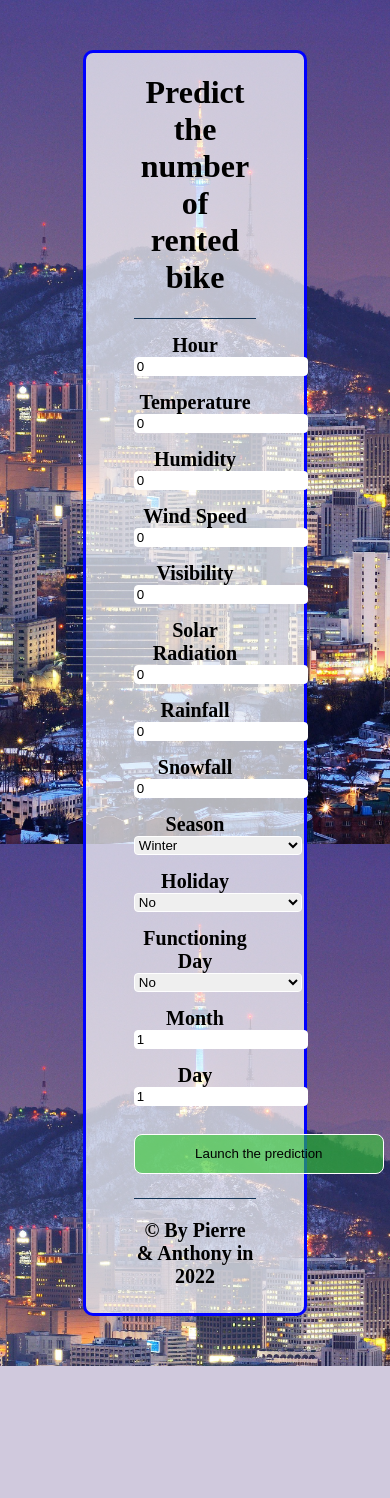
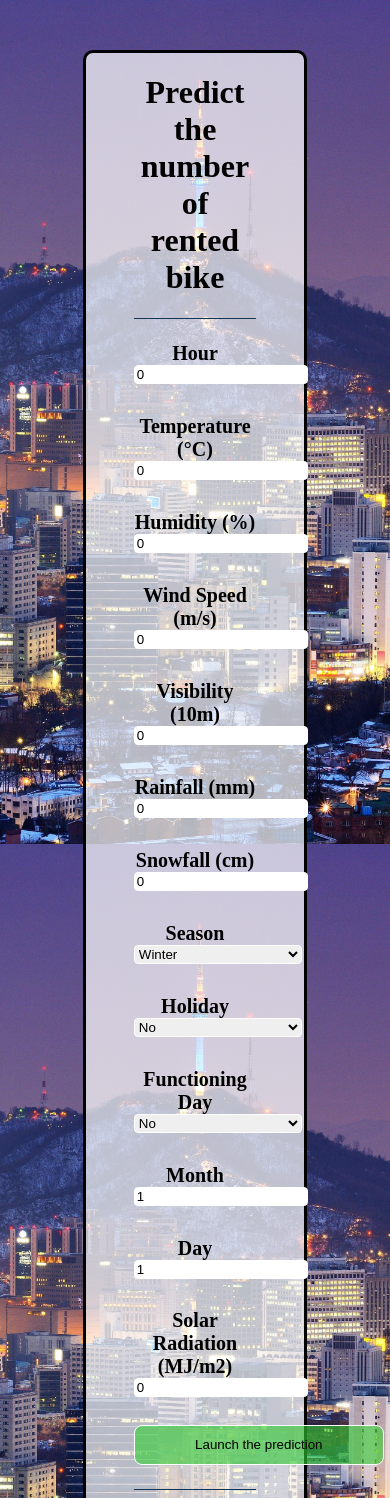
Before and after one commit to Pierre-Portfolio/Seoul-Bike-Sharing, a Flask app: page / in a window 390 px wide. Shown: the top 1498 px of the page. Before the commit the page ends 1366 px from the top, so only its background shows below. Run offline with Flask 2, Linux system fonts and the light colour scheme; parts of the project's set-up code (start-up, migrations or seed data) failed here and were passed over.

Commit message:
finish API FRONT responsive

```diff
--- a/Api/serveur/static/css/main.css
+++ b/Api/serveur/static/css/main.css
@@ -20,7 +20,7 @@ form {
 	padding-right: 3rem;
 	background-color: rgba(255, 255, 255, 0.7);
 	border-style: solid;
-	border-color: blue;
+	border-color: black;
 	border-radius: 10px;
 	height: auto;
 }
@@ -52,6 +52,35 @@ strong {
     margin-top: 1.5rem;
 }
 
+.container {
+    display: grid;
+    gap: 1em;
+    grid-template-columns: repeat(4, minmax(0, 1fr));
+}
+
+/* Responsive */
+@media screen and (max-width: 1400px) {
+  .container {
+      grid-template-columns: repeat(3, minmax(0, 1fr));
+  }
+}
+
+@media screen and (max-width: 1080px) {
+  .container {
+      grid-template-columns: repeat(2, minmax(0, 1fr));
+  }
+}
+
+@media screen and (max-width: 800px) {
+  .container {
+      grid-template-columns: repeat(1, minmax(0, 1fr));
+  }
+}
+
+.nocontainer {
+    margin-top: 30px;
+}
+
 .sendvalue {
     background-color: rgba(50, 205, 50, 0.6);
     width: 250px;
--- a/Api/serveur/templates/index.html
+++ b/Api/serveur/templates/index.html
@@ -11,45 +11,40 @@
   <form method="post" action="">
     <h1>Predict the number of rented bike</h1>
     <hr>
-
+    <div class="container">
         <div>
             <label for="Hour">Hour</label>
             <input type="number" min="0" max="23" name="Hour" id="Hour" value="0" />
         </div>
 
         <div>
-        <label for="Temperature">Temperature</label>
+            <label for="Temperature">Temperature (°C)</label>
             <input type="number" step="0.01" name="Temperature" id="Temperature" value="0" />
         </div>
 
         <div>
-        <label for="Humidity">Humidity</label>
+            <label for="Humidity">Humidity (%)</label>
             <input type="number" min="0" max="100" name="Humidity" id="Humidity" value="0" />
         </div>
 
         <div>
-        <label for="WindSpeed">Wind Speed</label>
+            <label for="WindSpeed">Wind Speed (m/s)</label>
             <input type="number" step="0.01" min="0" max="10" name="WindSpeed" id="WindSpeed" value="0" />
         </div>
 
         <div>
-        <label for="Visibility">Visibility</label>
+            <label for="Visibility">Visibility (10m)</label>
             <input type="number" min="0" max="2000" name="Visibility" id="Visibility" value="0" />
         </div>
 
         <div>
-        <label for="SolarRadiation">Solar Radiation</label>
-        <input type="number" step="0.01" min="0" max="4" id="SolarRadiation" name="SolarRadiation" value="0" />
+            <label for="Rainfall">Rainfall (mm)</label>
+            <input type="number" step="0.01" min="0" max="50" name="Rainfall" id="Rainfall" value="0" />
         </div>
 
         <div>
-        <label for="Rainfall">Rainfall</label>
-        <input type="number" step="0.01" min="0" max="50" id="Rainfall" name="Rainfall" value="0" />
-    </div>
-
-    <div>
-        <label for="Snowfall">Snowfall</label>
-        <input type="number" step="0.01" min="0" max="15" id="Snowfall" name="Snowfall" value="0" />
+            <label for="Snowfall">Snowfall (cm)</label>
+            <input type="number" step="0.01" min="0" max="15" name="Snowfall" id="Snowfall" value="0" />
         </div>
 
         <div>
@@ -88,6 +83,13 @@
             <input type="number" min="1" max="31" id="Day" name="Day" value="1" />
         </div>
 
+    </div>
+
+    <div>
+        <label class="nocontainer" for="SolarRadiation">Solar Radiation (MJ/m2)</label>
+        <input type="number" step="0.01" min="0" max="4" name="SolarRadiation" id="SolarRadiation" value="0" />
+    </div>
+
     <br>
     <input class="sendvalue" type="submit" value="Launch the prediction">
 
```
Lines whose indentation alone changed are shown as unchanged.
